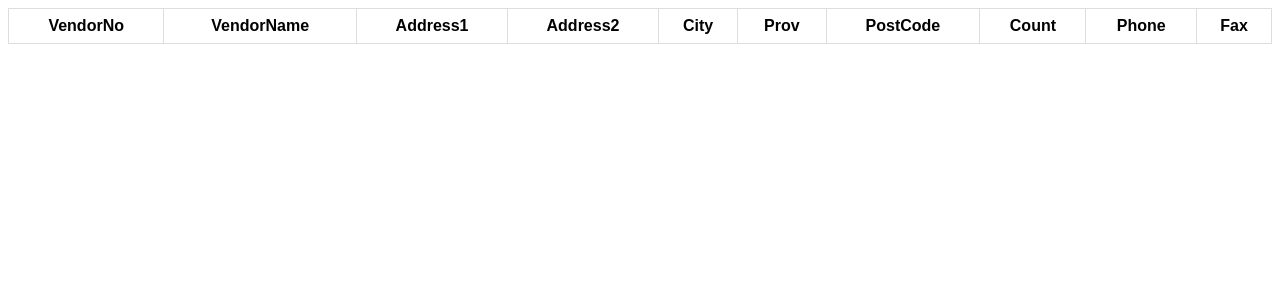
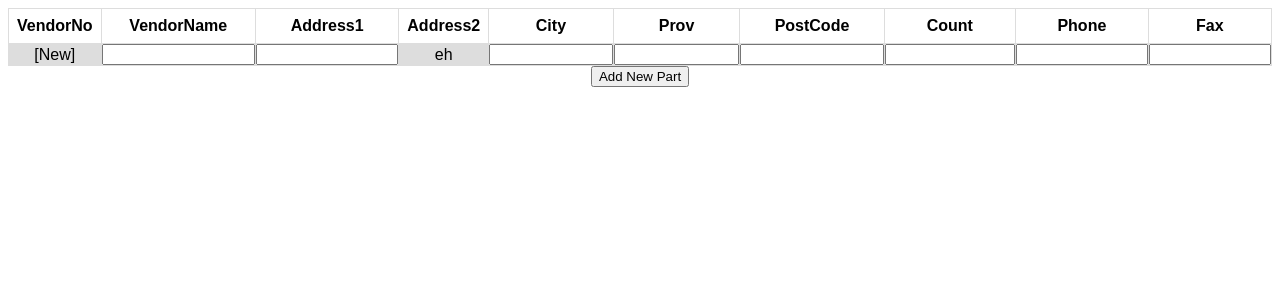
Before and after one commit to chris-conestoga/Assignment5, a PHP site: page / in a window 1280 px wide. Shown: the top 300 px of the page. Run offline with PHP 8.4, Linux system fonts and the light colour scheme; data that the repository does not hold is empty.

Commit message:
vendor table input fields

```diff
--- a/assignment5.css
+++ b/assignment5.css
@@ -16,6 +16,15 @@ td, th
 	border: 1px solid #DDDDDD;
 	padding: 8px;
 }
+td input
+{
+	width: 100%;
+	margin: 0;
+}
+td.input
+{
+	padding: 0;
+}
 
 td.text
 {
--- a/index.php
+++ b/index.php
@@ -15,16 +15,22 @@
 	<body>
 
 		<table>
-
 			<?php
-
 				CreateVendorTableHeader();
-				FillVendorTable();
-
+				/*FillVendorTable();*/
 			?>
-
+			<td class="input">[New]</td>
+			<td class="input"><input type="text" name="VendorName"></td>
+			<td class="input"><input type="text" name="Address1"></td>
+			<td class="input">eh</td>
+			<td class="input"><input type="text" name="City"></td>
+			<td class="input"><input type="text" name="Prov"></td>
+			<td class="input"><input type="text" name="PostCode"></td>
+			<td class="input"><input type="text" name="Count"></td>
+			<td class="input"><input type="text" name="Phone"></td>
+			<td class="input"><input type="text" name="Fax"></td>
 		</table>
-
+		<button onclick="">Add New Part</button>
 	</body>
 
 </html>
```
